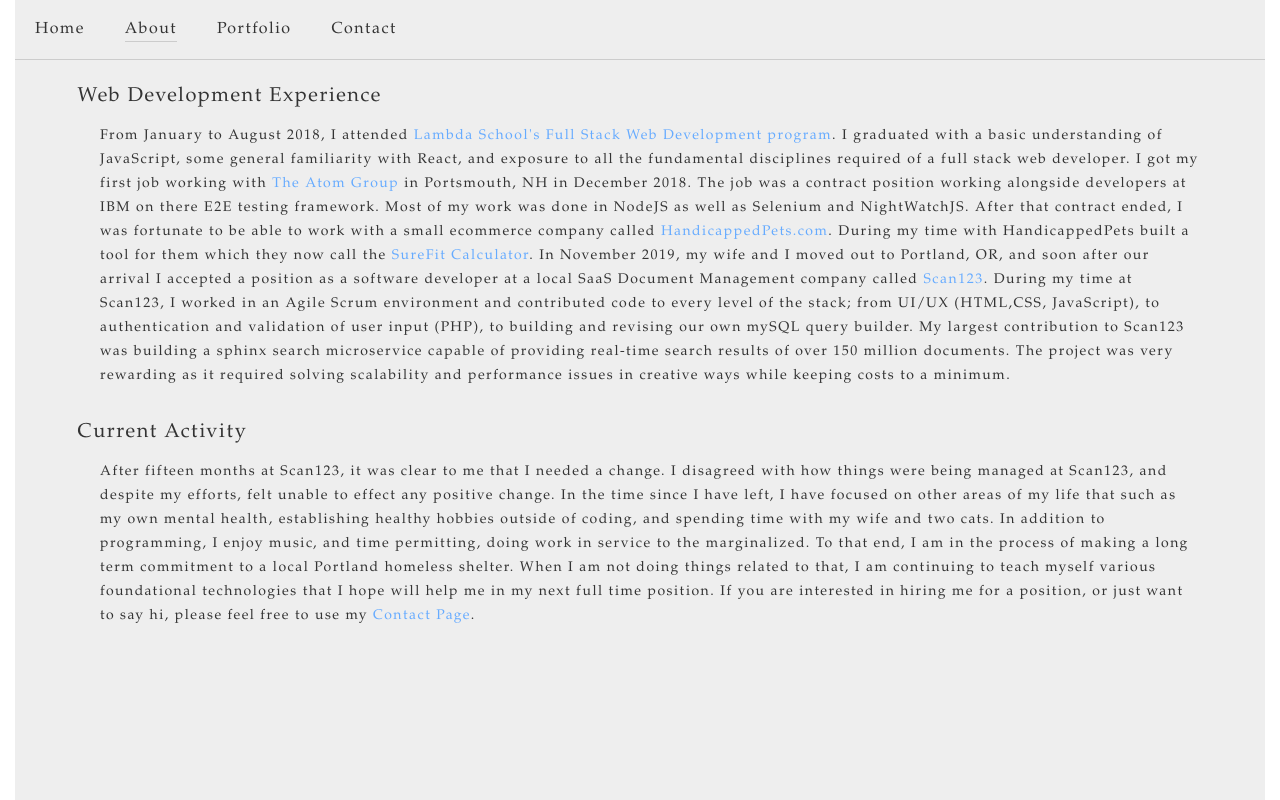
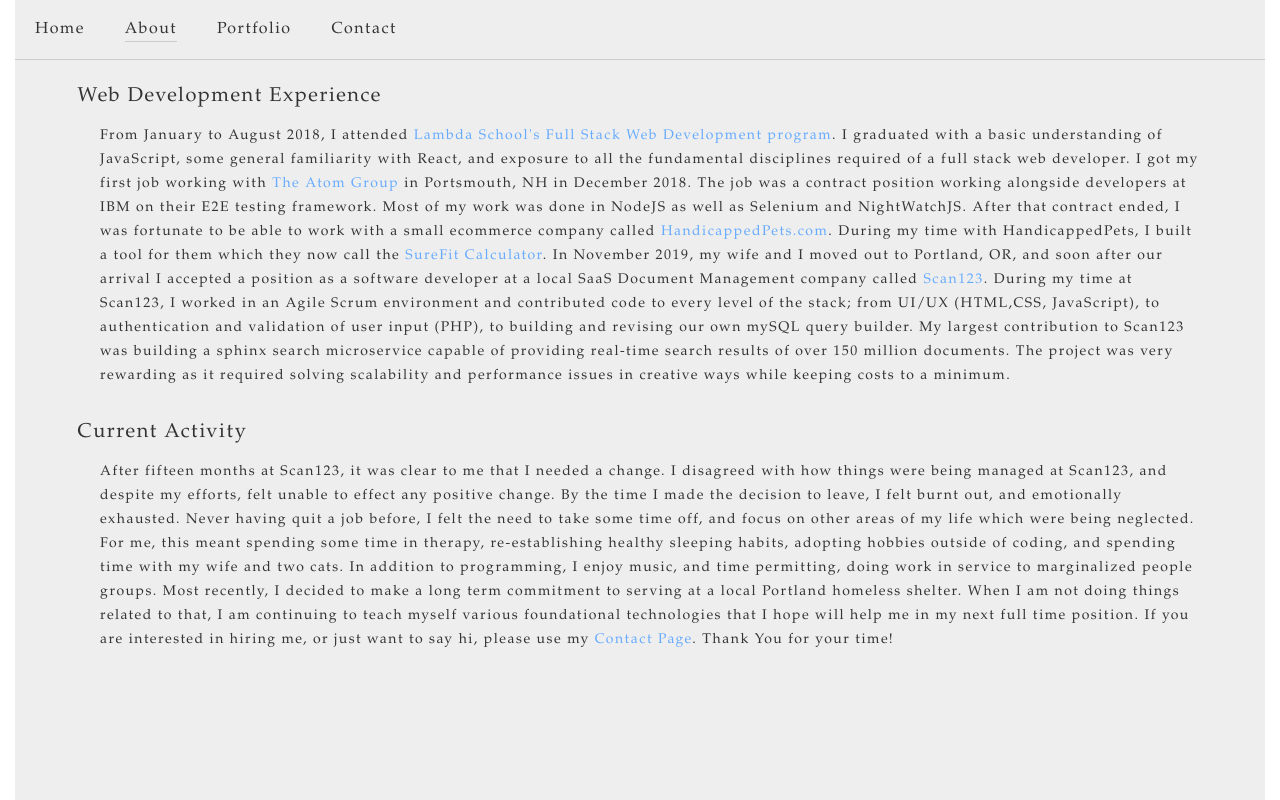
Before and after one commit to waltersgwoodward/portfolio, a React (Create React App) app: page /about in a window 1280 px wide. Built offline with nearby package versions, Linux system fonts and the light colour scheme.

Commit message:
Update Bio

```diff
--- a/src/components/About/Bio.js
+++ b/src/components/About/Bio.js
@@ -44,10 +44,10 @@
                         <div className="page__paragraph">From January to August 2018, I attended <BioLink href="https://lambdaschool.com/courses/full-stack-web-development" title="Lambda School's Full Stack Web Development program"/>.
 I graduated with a basic understanding of JavaScript, some general familiarity with React, and exposure to all the fundamental disciplines required of a full stack web developer.
 I got my first job working with <BioLink href="https://www.theatomgroup.com/" title="The Atom Group"/> in Portsmouth, NH in December 2018.
-The job was a contract position working alongside developers at IBM on there E2E testing framework.
+The job was a contract position working alongside developers at IBM on their E2E testing framework.
 Most of my work was done in NodeJS as well as Selenium and NightWatchJS.
 After that contract ended, I was fortunate to be able to work with a small ecommerce company called <BioLink href="https://www.handicappedpets.com/" title="HandicappedPets.com"/>.
-During my time with HandicappedPets built a tool for them which they now call the <BioLink href="https://www.handicappedpets.com/wheelchair-sizer/" title="SureFit Calculator"/>.
+During my time with HandicappedPets, I built a tool for them which they now call the <BioLink href="https://www.handicappedpets.com/wheelchair-sizer/" title="SureFit Calculator"/>.
 In November 2019, my wife and I moved out to Portland, OR, and soon after our arrival I accepted a position as a software developer at a local SaaS Document Management company called <BioLink href="https://scan123.com/" title="Scan123"/>.
 During my time at Scan123, I worked in an Agile Scrum environment and contributed code to every level of the stack; from UI/UX (HTML,CSS, JavaScript), to authentication and validation of user input (PHP), to building and revising our own mySQL query builder.
 My largest contribution to Scan123 was building a sphinx search microservice capable of providing real-time search results of over 150 million documents.
@@ -58,11 +58,13 @@
                         <div className="page-paragraph__header">Current Activity</div>
                         <div className="page__paragraph">After fifteen months at Scan123, it was clear to me that I needed a change.
 I disagreed with how things were being managed at Scan123, and despite my efforts, felt unable to effect any positive change.
-In the time since I have left, I have focused on other areas of my life that such as my own mental health, establishing healthy hobbies outside of coding, and spending time with my wife and two cats.
-In addition to programming, I enjoy music, and time permitting, doing work in service to the marginalized.
-To that end, I am in the process of making a long term commitment to a local Portland homeless shelter.
+By the time I made the decision to leave, I felt burnt out, and emotionally exhausted.
+Never having quit a job before, I felt the need to take some time off, and focus on other areas of my life which were being neglected.
+For me, this meant spending some time in therapy, re-establishing healthy sleeping habits, adopting hobbies outside of coding, and spending time with my wife and two cats.
+In addition to programming, I enjoy music, and time permitting, doing work in service to marginalized people groups.
+Most recently, I decided to make a long term commitment to serving at a local Portland homeless shelter.
 When I am not doing things related to that, I am continuing to teach myself various foundational technologies that I hope will help me in my next full time position.
-If you are interested in hiring me for a position, or just want to say hi, please feel free to use my <NavLink to="/contact" className="cards-header__link">Contact Page</NavLink>.
+If you are interested in hiring me, or just want to say hi, please use my <NavLink to="/contact" className="cards-header__link">Contact Page</NavLink>. Thank You for your time!
                         </div>
                     </div>
                 </div>
--- a/src/css/index.css
+++ b/src/css/index.css
@@ -31,13 +31,13 @@
   background: #eee;
   color: #333;
   opacity: 0;
-  animation-name: fade-in-u3lmrey;
+  animation-name: fade-in-uld6m6e;
   animation-duration: 2s;
   animation-delay: 0s;
   animation-fill-mode: forwards;
   animation-timing-function: ease-in;
 }
-@keyframes fade-in-u3lmrey {
+@keyframes fade-in-uld6m6e {
   from {
     opacity: 0;
   }
@@ -185,13 +185,13 @@
   border: 1px solid #ccc;
   border-width: 0px 1px 0px 0px;
   z-index: 3;
-  animation-name: slide-menu-u3lmrfn;
+  animation-name: slide-menu-uld6m6r;
   animation-duration: 0.2s;
   animation-fill-mode: forwards;
   animation-timing-function: ease-in;
   animation-delay: 0s;
 }
-@keyframes slide-menu-u3lmrfn {
+@keyframes slide-menu-uld6m6r {
   from {
     width: 0;
   }
@@ -204,14 +204,14 @@
   height: 100%;
   width: 100%;
   z-index: 2;
-  animation-name: fade-in-u3lmrgh;
+  animation-name: fade-in-uld6m7b;
   animation-duration: 0.2s;
   animation-delay: 0s;
   animation-fill-mode: forwards;
   animation-timing-function: ease-in;
   background: none;
 }
-@keyframes fade-in-u3lmrgh {
+@keyframes fade-in-uld6m7b {
   from {
     background: none;
   }
```
